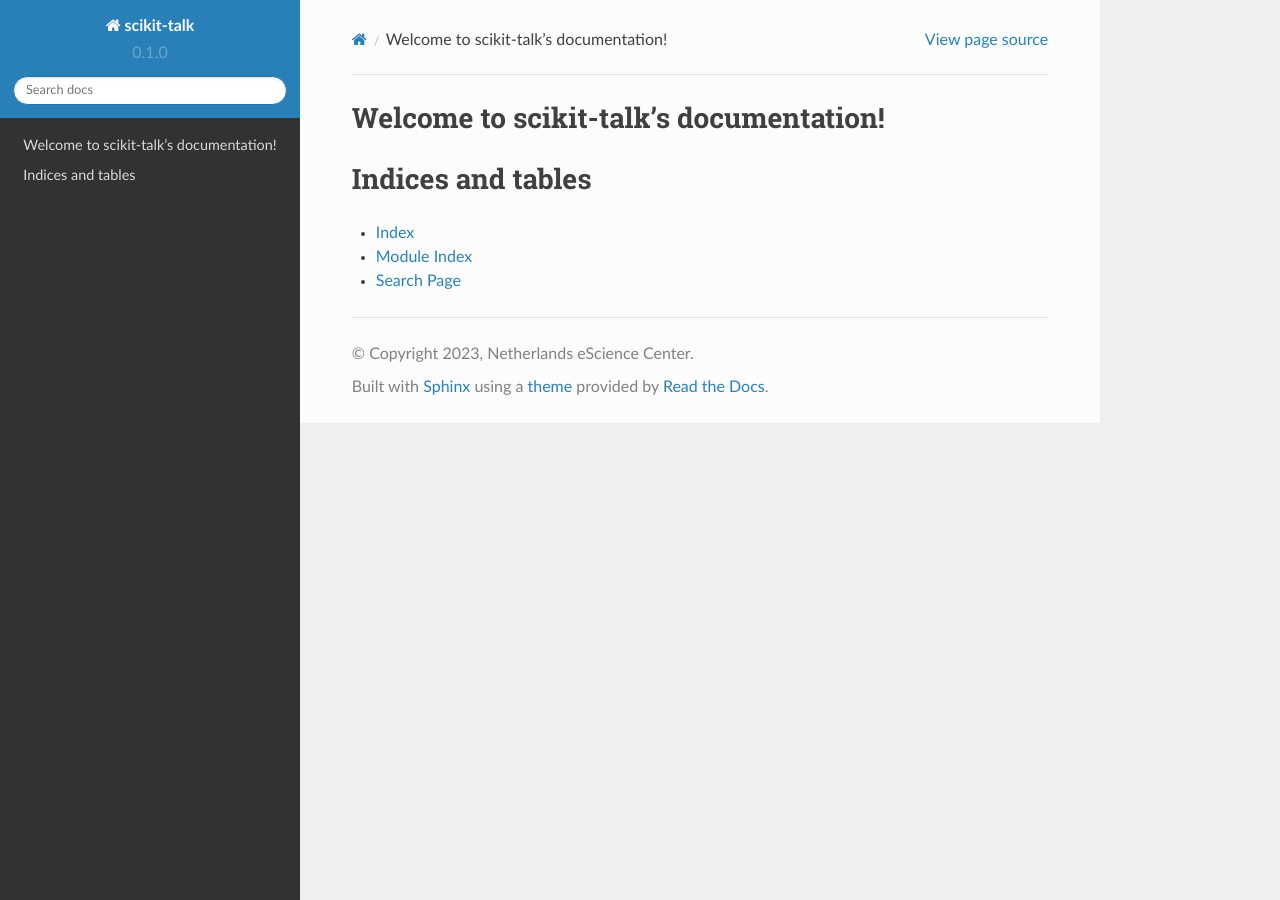
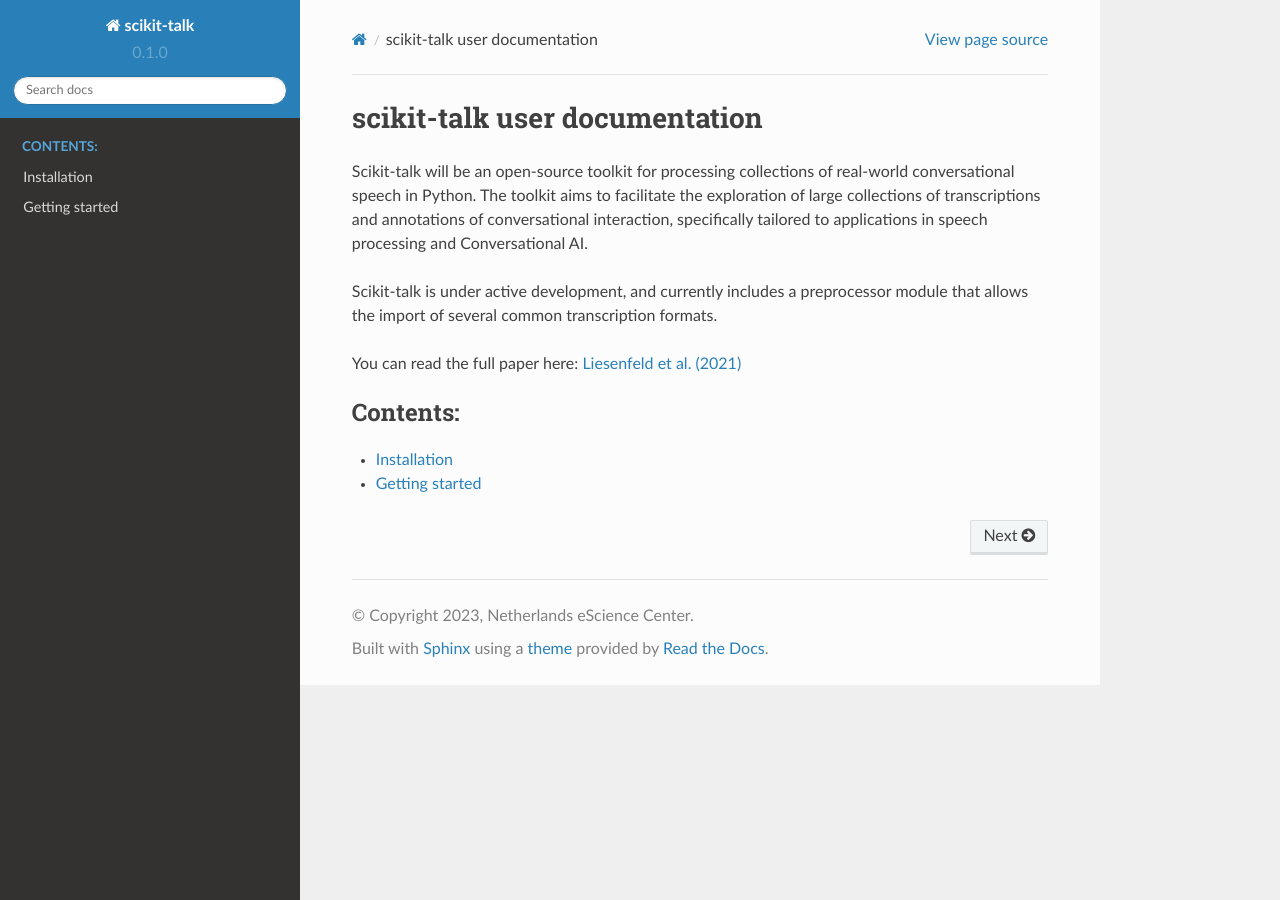
Before and after one commit to elpaco-escience/scikit-talk, a Sphinx documentation site: the page built from docs/index.rst, in a window 1280 px wide. Built offline with Sphinx 7.4.7 and the Read the Docs theme 2.0.0, drawn with Linux system fonts in a browser that asks for light colours.

Commit message:
add basic documentation

```diff
--- a/docs/index.rst
+++ b/docs/index.rst
@@ -3,16 +3,31 @@
    You can adapt this file completely to your liking, but it should at least
    contain the root `toctree` directive.
 
-Welcome to scikit-talk's documentation!
-==========================================================
+scikit-talk user documentation
+==============================
+
+Scikit-talk will be an open-source toolkit for processing collections of
+real-world conversational speech in Python. The toolkit aims to facilitate the
+exploration of large collections of transcriptions and annotations of
+conversational interaction, specifically tailored to applications in speech
+processing and Conversational AI.
+
+Scikit-talk is under active development, and currently includes a preprocessor
+module that allows the import of several common transcription formats.
+
+You can read the full paper here: `Liesenfeld et al. (2021) <https://aclanthology.org/2021.sigdial-1.26/>`_
 
 .. toctree::
-  :maxdepth: 2
-  :caption: Contents:
+   :maxdepth: 2
+   :caption: Contents:
 
-Indices and tables
-==================
+   installation
+   getting_started
 
-* :ref:`genindex`
-* :ref:`modindex`
-* :ref:`search`
+
+.. Indices and tables
+.. ==================
+
+.. .. * :ref:`genindex`
+.. .. * :ref:`modindex`
+.. * :ref:`search`
```
Also changed, not shown: docs/getting_started.rst (added, +27 -0 lines), docs/installation.rst (added, +11 -0 lines).
